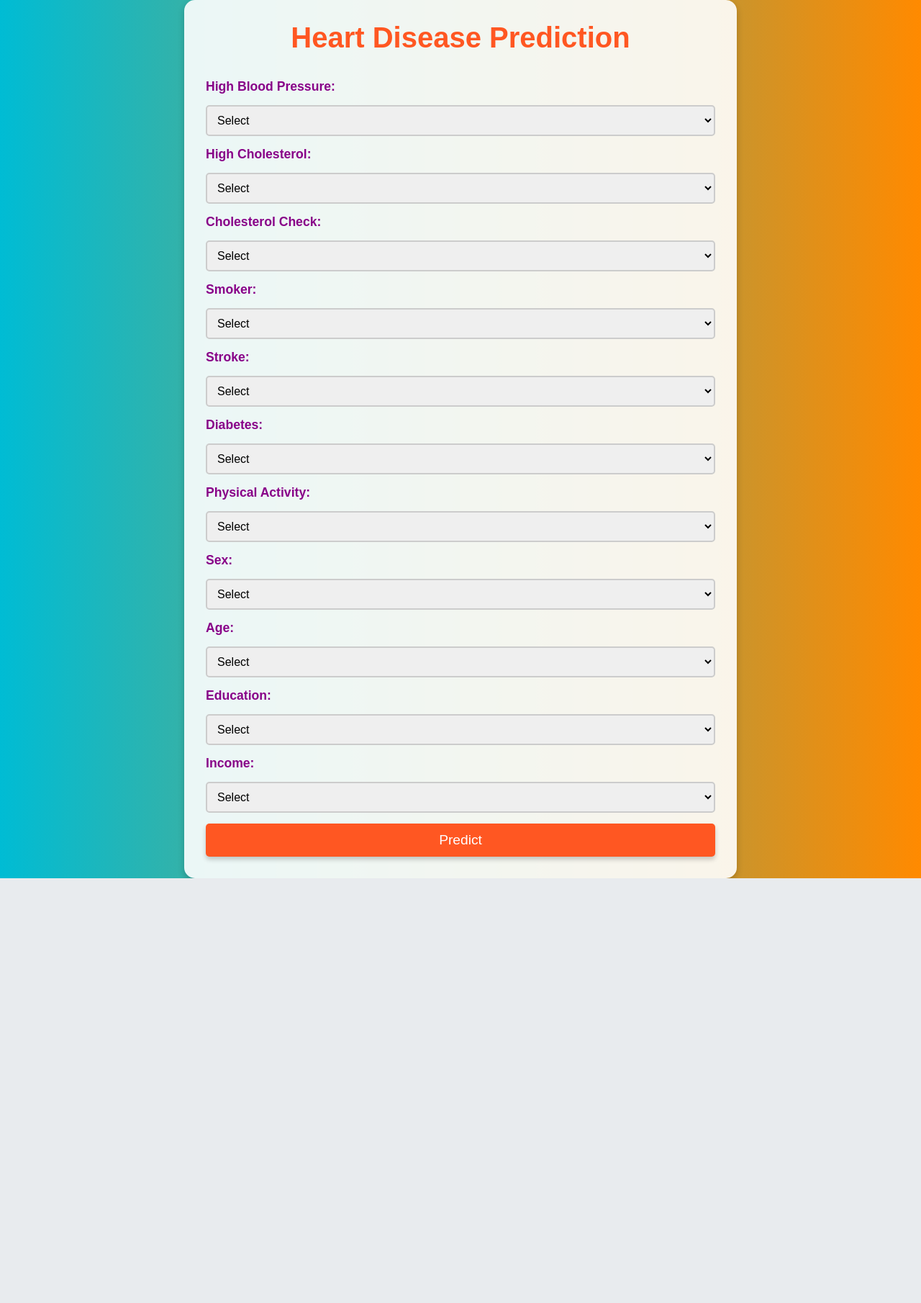
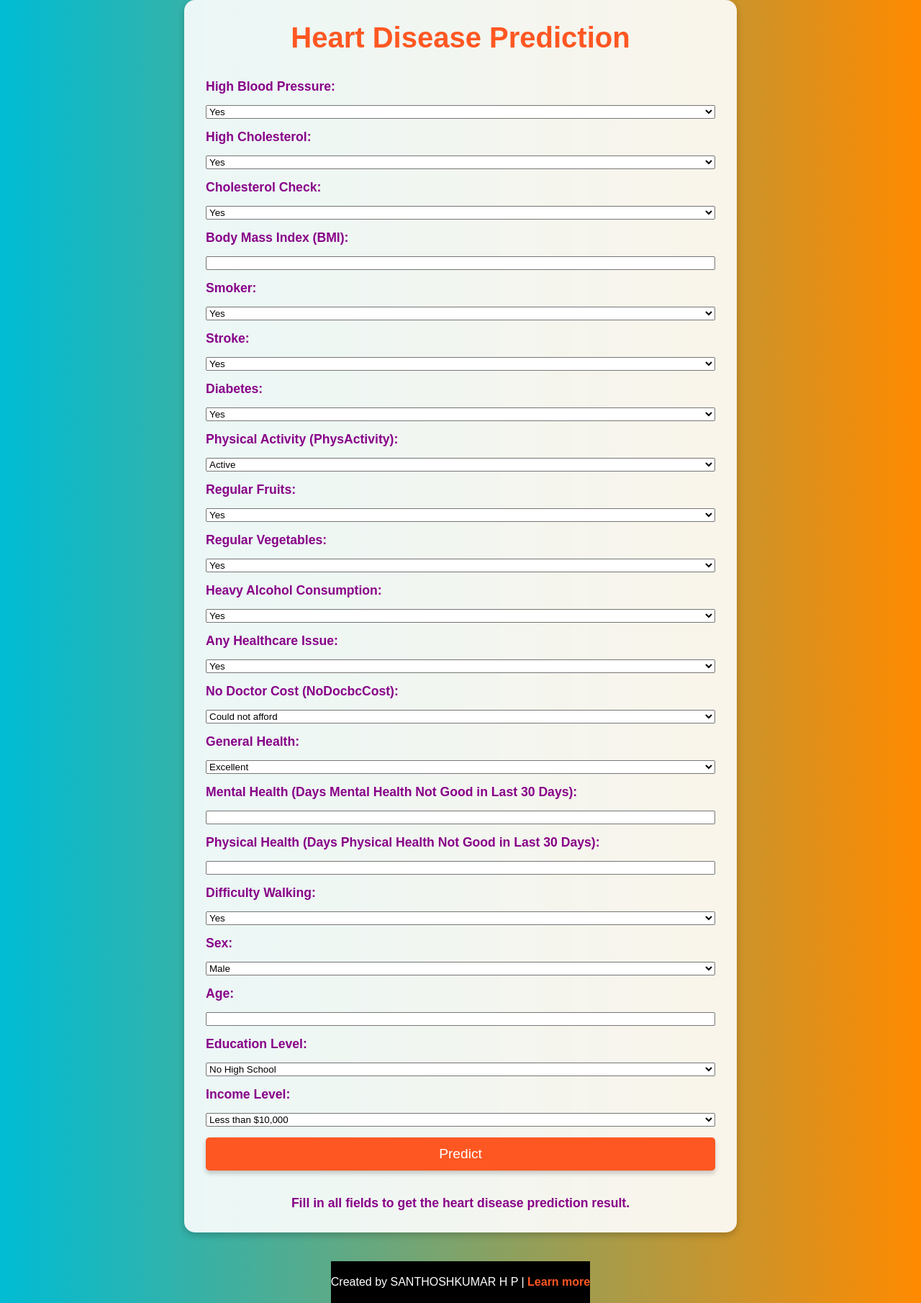
Before and after one commit to SanthoshkumarHP1/Heart-Disease-Prediction, a Flask app: page / in a window 1280 px wide. Shown: the whole page at 72% size. Before the commit the page ends 1220 px from the top, so only its background shows below. Run offline with Flask 3, Linux system fonts and the light colour scheme; parts of the project's set-up code (start-up, migrations or seed data) failed here and were passed over.

Commit message:
index.html

```diff
--- a/templates/index.html
+++ b/templates/index.html
@@ -17,9 +17,9 @@
             color: #808;
             display: flex;
             flex-direction: column;
-            min-height: 100vh;
-            justify-content: center;
-            align-items: center;
+            min-height: 100vh; /* Ensure body takes up at least 100vh */
+            justify-content: center; /* Center content vertically */
+            align-items: center; /* Center content horizontally */
         }
         .container {
             width: 60%;
@@ -47,7 +47,7 @@
             font-size: 1.1rem;
             font-weight: bold;
         }
-        select {
+        input[type="text"] {
             padding: 10px;
             font-size: 1rem;
             border-radius: 5px;
@@ -55,7 +55,7 @@
             outline: none;
             transition: border-color 0.3s ease;
         }
-        select:focus {
+        input[type="text"]:focus {
             border-color: #ff5722;
             box-shadow: 0px 0px 10px rgba(255, 87, 34, 0.4);
         }
@@ -74,6 +74,53 @@
             background-color: #ff3d00;
             transform: scale(1.05);
         }
+        .info-text {
+            margin-top: 20px;
+            font-size: 1.1rem;
+            font-weight: bold;
+        }
+        .prediction-result {
+            margin-top: 20px;
+            font-size: 1.5rem;
+            font-weight: bold;
+            padding: 15px;
+            border-radius: 10px;
+            text-align: center;
+            box-shadow: 0px 4px 8px rgba(0, 0, 0, 0.2);
+            width: 100%;
+        }
+        .result-positive {
+            background-color: #ff4444;
+            color: white;
+        }
+        .result-negative {
+            background-color: #4CAF50;
+            color: white;
+        }
+        /* Responsive Design */
+        @media (max-width: 768px) {
+            .container {
+                width: 85%;
+                padding: 20px;
+            }
+            button {
+                font-size: 1rem;
+            }
+        }
+        /* Footer Styling */
+        .footer {
+            text-align: center;
+            font-size: 1rem;
+            margin-top: 40px;
+            padding: 20px 0;
+            background-color: #000;
+            color: #fff;
+        }
+        .footer a {
+            color: #ff5722;
+            text-decoration: none;
+            font-weight: bold;
+        }
     </style>
 </head>
 <body>
@@ -82,97 +129,141 @@
         <form method="POST" action="/">
             <label>High Blood Pressure:</label>
             <select name="HighBP" required>
-                <option value="">Select</option>
-                <option value="1">Yes</option>
-                <option value="0">No</option>
+                <option value="1" {% if HighBP == '1' %}selected{% endif %}>Yes</option>
+                <option value="0" {% if HighBP == '0' %}selected{% endif %}>No</option>
             </select>
 
             <label>High Cholesterol:</label>
             <select name="HighChol" required>
-                <option value="">Select</option>
-                <option value="1">Yes</option>
-                <option value="0">No</option>
+                <option value="1" {% if HighChol == '1' %}selected{% endif %}>Yes</option>
+                <option value="0" {% if HighChol == '0' %}selected{% endif %}>No</option>
             </select>
 
             <label>Cholesterol Check:</label>
             <select name="CholCheck" required>
-                <option value="">Select</option>
-                <option value="1">Yes</option>
-                <option value="0">No</option>
+                <option value="1" {% if CholCheck == '1' %}selected{% endif %}>Yes</option>
+                <option value="0" {% if CholCheck == '0' %}selected{% endif %}>No</option>
             </select>
+
+            <label>Body Mass Index (BMI):</label>
+            <input type="number" name="BMI" step="0.1" value="{{ BMI }}" required>
 
             <label>Smoker:</label>
             <select name="Smoker" required>
-                <option value="">Select</option>
-                <option value="1">Yes</option>
-                <option value="0">No</option>
+                <option value="1" {% if Smoker == '1' %}selected{% endif %}>Yes</option>
+                <option value="0" {% if Smoker == '0' %}selected{% endif %}>No</option>
             </select>
 
             <label>Stroke:</label>
             <select name="Stroke" required>
-                <option value="">Select</option>
-                <option value="1">Yes</option>
-                <option value="0">No</option>
+                <option value="1" {% if Stroke == '1' %}selected{% endif %}>Yes</option>
+                <option value="0" {% if Stroke == '0' %}selected{% endif %}>No</option>
             </select>
 
             <label>Diabetes:</label>
             <select name="Diabetes" required>
-                <option value="">Select</option>
-                <option value="0">No</option>
-                <option value="1">Yes</option>
+                <option value="1" {% if Diabetes == '1' %}selected{% endif %}>Yes</option>
+                <option value="0" {% if Diabetes == '0' %}selected{% endif %}>No</option>
             </select>
 
-            <label>Physical Activity:</label>
-            <select name="PhysActivity" required>
-                <option value="">Select</option>
-                <option value="1">Active</option>
-                <option value="0">Inactive</option>
+            <label for="PhysActivity">Physical Activity (PhysActivity):</label>
+            <select name="PhysActivity" id="PhysActivity" required>
+                <option value="1" {% if PhysActivity == '1' %}selected{% endif %}>Active</option>
+                <option value="0" {% if PhysActivity == '0' %}selected{% endif %}>Inactive</option>
+            </select>
+
+            <label>Regular Fruits:</label>
+            <select name="Fruits" required>
+                <option value="1" {% if Fruits == '1' %}selected{% endif %}>Yes</option>
+                <option value="0" {% if Fruits == '0' %}selected{% endif %}>No</option>
+            </select>
+
+            <label>Regular Vegetables:</label>
+            <select name="Veggies" required>
+                <option value="1" {% if Veggies == '1' %}selected{% endif %}>Yes</option>
+                <option value="0" {% if Veggies == '0' %}selected{% endif %}>No</option>
+            </select>
+
+            <label>Heavy Alcohol Consumption:</label>
+            <select name="HvyAlcoholConsump" required>
+                <option value="1" {% if HvyAlcoholConsump == '1' %}selected{% endif %}>Yes</option>
+                <option value="0" {% if HvyAlcoholConsump == '0' %}selected{% endif %}>No</option>
+            </select>
+
+            <label>Any Healthcare Issue:</label>
+            <select name="AnyHealthcare" required>
+                <option value="1" {% if AnyHealthcare == '1' %}selected{% endif %}>Yes</option>
+                <option value="0" {% if AnyHealthcare == '0' %}selected{% endif %}>No</option>
+            </select>
+
+            <label for="NoDocbcCost">No Doctor Cost (NoDocbcCost):</label>
+            <select name="NoDocbcCost" id="NoDocbcCost" required>
+                <option value="1" {% if NoDocbcCost == '1' %}selected{% endif %}>Could not afford</option>
+                <option value="0" {% if NoDocbcCost == '0' %}selected{% endif %}>Had no cost issues</option>
+            </select>
+
+            <label>General Health:</label>
+            <select name="GenHlth" required>
+                <option value="1" {% if GenHlth == '1' %}selected{% endif %}>Excellent</option>
+                <option value="2" {% if GenHlth == '2' %}selected{% endif %}>Very Good</option>
+                <option value="3" {% if GenHlth == '3' %}selected{% endif %}>Good</option>
+                <option value="4" {% if GenHlth == '4' %}selected{% endif %}>Fair</option>
+                <option value="5" {% if GenHlth == '5' %}selected{% endif %}>Poor</option>
+            </select>
+
+            <label>Mental Health (Days Mental Health Not Good in Last 30 Days):</label>
+            <input type="number" name="MentHlth" min="0" max="30" value="{{ MentHlth }}" required>
+
+            <label>Physical Health (Days Physical Health Not Good in Last 30 Days):</label>
+            <input type="number" name="PhysHlth" min="0" max="30" value="{{ PhysHlth }}" required>
+
+            <label>Difficulty Walking:</label>
+            <select name="DiffWalk" required>
+                <option value="1" {% if DiffWalk == '1' %}selected{% endif %}>Yes</option>
+                <option value="0" {% if DiffWalk == '0' %}selected{% endif %}>No</option>
             </select>
 
             <label>Sex:</label>
             <select name="Sex" required>
-                <option value="">Select</option>
-                <option value="1">Male</option>
-                <option value="0">Female</option>
+                <option value="1" {% if Sex == '1' %}selected{% endif %}>Male</option>
+                <option value="0" {% if Sex == '0' %}selected{% endif %}>Female</option>
             </select>
 
             <label>Age:</label>
-            <select name="Age" required>
-                <option value="">Select</option>
-                <option value="1">18-24</option>
-                <option value="2">25-34</option>
-                <option value="3">35-44</option>
-                <option value="4">45-54</option>
-                <option value="5">55-64</option>
-                <option value="6">65+</option>
+            <input type="number" name="Age" min="18" max="120" value="{{ Age }}" required>
+
+            <label>Education Level:</label>
+            <select name="Education" required>
+                <option value="1" {% if Education == '1' %}selected{% endif %}>No High School</option>
+                <option value="2" {% if Education == '2' %}selected{% endif %}>High School Graduate</option>
+                <option value="3" {% if Education == '3' %}selected{% endif %}>Some College</option>
+                <option value="4" {% if Education == '4' %}selected{% endif %}>College Graduate</option>
             </select>
 
-            <label>Education:</label>
-            <select name="Education" required>
-                <option value="">Select</option>
-                <option value="1">Never attended school</option>
-                <option value="2">Elementary</option>
-                <option value="3">Some high school</option>
-                <option value="4">High school graduate</option>
-                <option value="5">Some college</option>
-                <option value="6">College graduate</option>
-            </select>
-
-            <label>Income:</label>
+            <label>Income Level:</label>
             <select name="Income" required>
-                <option value="">Select</option>
-                <option value="1">Less than $10,000</option>
-                <option value="2">$10,000 - $15,000</option>
-                <option value="3">$15,000 - $20,000</option>
-                <option value="4">$20,000 - $25,000</option>
-                <option value="5">$25,000 - $35,000</option>
-                <option value="6">$35,000 - $50,000</option>
-                <option value="7">$50,000 - $75,000</option>
-                <option value="8">More than $75,000</option>
+                <option value="1" {% if Income == '1' %}selected{% endif %}>Less than $10,000</option>
+                <option value="2" {% if Income == '2' %}selected{% endif %}>$10,000 - $20,000</option>
+                <option value="3" {% if Income == '3' %}selected{% endif %}>$20,000 - $35,000</option>
+                <option value="4" {% if Income == '4' %}selected{% endif %}>$35,000 - $50,000</option>
+                <option value="5" {% if Income == '5' %}selected{% endif %}>$50,000 - $75,000</option>
+                <option value="6" {% if Income == '6' %}selected{% endif %}>More than $75,000</option>
             </select>
 
             <button type="submit">Predict</button>
         </form>
+
+        <!-- ✅ Prediction Result Remains Visible After Submission -->
+        {% if prediction %}
+            <div class="prediction-result {% if 'Detected' in prediction %}result-positive{% else %}result-negative{% endif %}">
+                Prediction Result: {{ prediction }}
+            </div>
+        {% endif %}
+        <p class="info-text">Fill in all fields to get the heart disease prediction result.</p>
+    </div>
+    <!-- Footer at the bottom -->
+    <div class="footer">
+        <p>Created by SANTHOSHKUMAR H P | <a href="https://github.com/SanthoshkumarHP1/Heart-Disease-Prediction" target="_blank">Learn more</a></p>
     </div>
 </body>
 </html>
```
